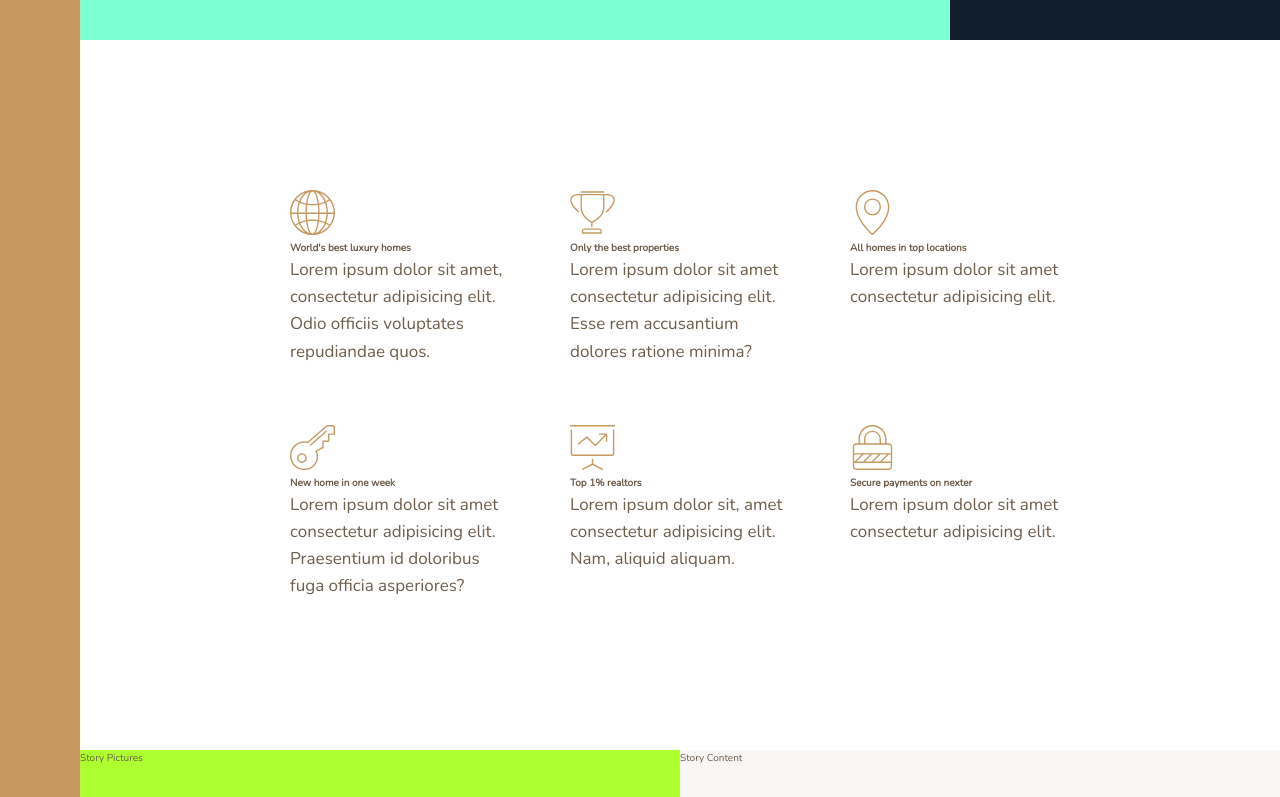
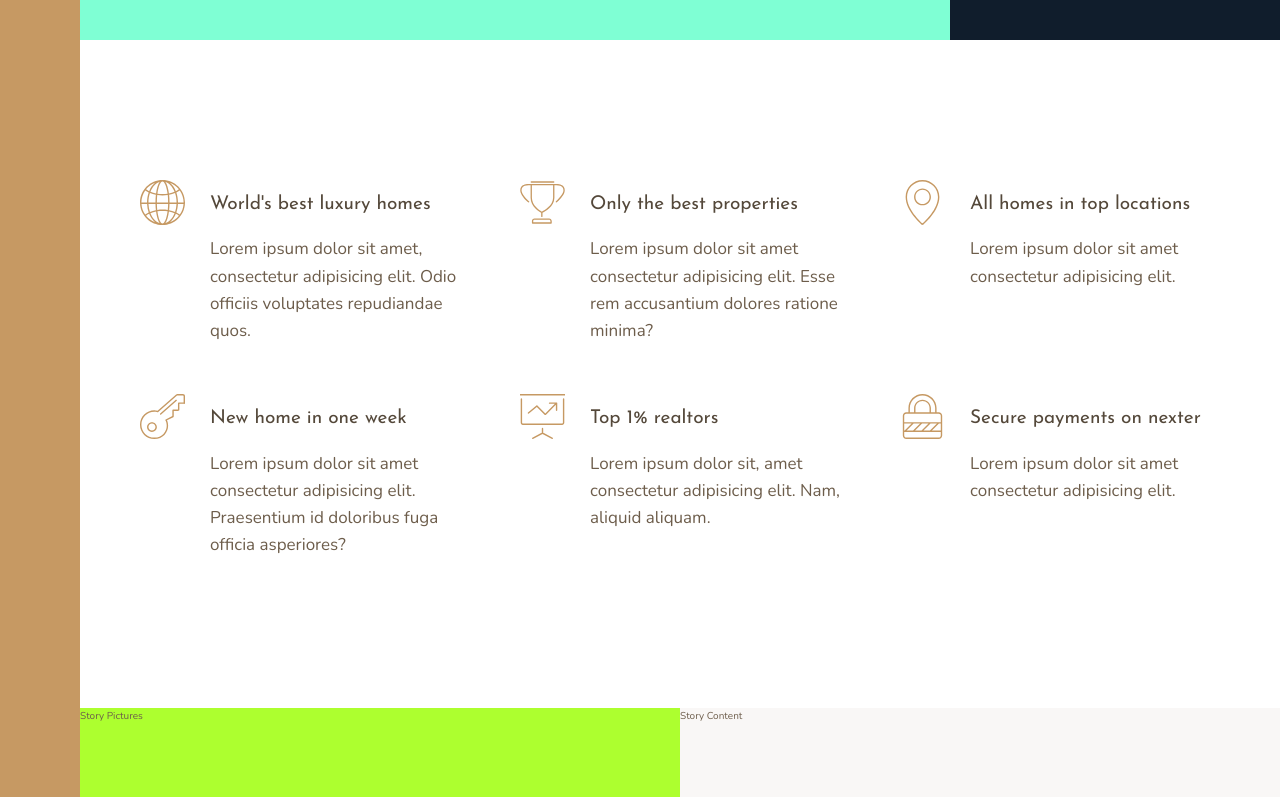
Before and after one commit to elenakout/vue-nexter, a Vue app: page /#/nexter in a window 1280 px wide. Shown: the part 640-1437 px from the top of the page. Built offline with nearby package versions, Linux system fonts and the light colour scheme.

Commit message:
5.Building the Features Section - Part 2

```diff
--- a/src/components/nexter/_features.vue
+++ b/src/components/nexter/_features.vue
@@ -27,7 +27,7 @@
           href="../../assets/img/sprite.svg#icon-lock"
         ></use>
       </svg>
-      <h4 class="heading-4">{{ item.heading }}</h4>
+      <h4 class="heading-4 heading-4--dark">{{ item.heading }}</h4>
       <p class="feature__text">
         {{ item.text }}
       </p>
@@ -82,18 +82,27 @@
 
 <style lang="scss">
 .features-comp {
-  margin: 15rem;
+  margin: 15rem 0;
 
   display: grid;
-  grid-template-columns: repeat(3, 1fr);
+  // grid-template-columns: repeat(3, 1fr);
+  grid-template-columns: repeat(auto-fit, minmax(25rem, 1fr));
   grid-gap: 6rem;
+  align-items: start;
 }
 
 .feature {
+  display: grid;
+  grid-template-columns: min-content 1fr;
+  grid-row-gap: 1.5rem;
+  grid-column-gap: 2.5rem;
+
   &__icon {
     fill: var(--color-primary);
     width: 4.5rem;
     height: 4.5rem;
+    grid-row: 1 / span 2;
+    transform: translateY(-1rem);
   }
 
   &__text {
--- a/src/views/Nexter.vue
+++ b/src/views/Nexter.vue
@@ -129,4 +129,34 @@
   background-color: greenyellow;
   grid-column: full-start / col-end 4;
 }
+
+// TYPOGRAPHY
+%heading {
+  font-family: var(--font-display);
+  font-weight: 400;
+}
+
+.heading-1 {
+  @extend %heading;
+}
+
+.heading-2 {
+  @extend %heading;
+}
+
+.heading-3 {
+  @extend %heading;
+}
+
+.heading-4 {
+  @extend %heading;
+  font-size: 1.9rem;
+
+  &--light {
+    color: var(--color-grey-light-1);
+  }
+  &--dark {
+    color: var(--color-grey-dark-1);
+  }
+}
 </style>
```
